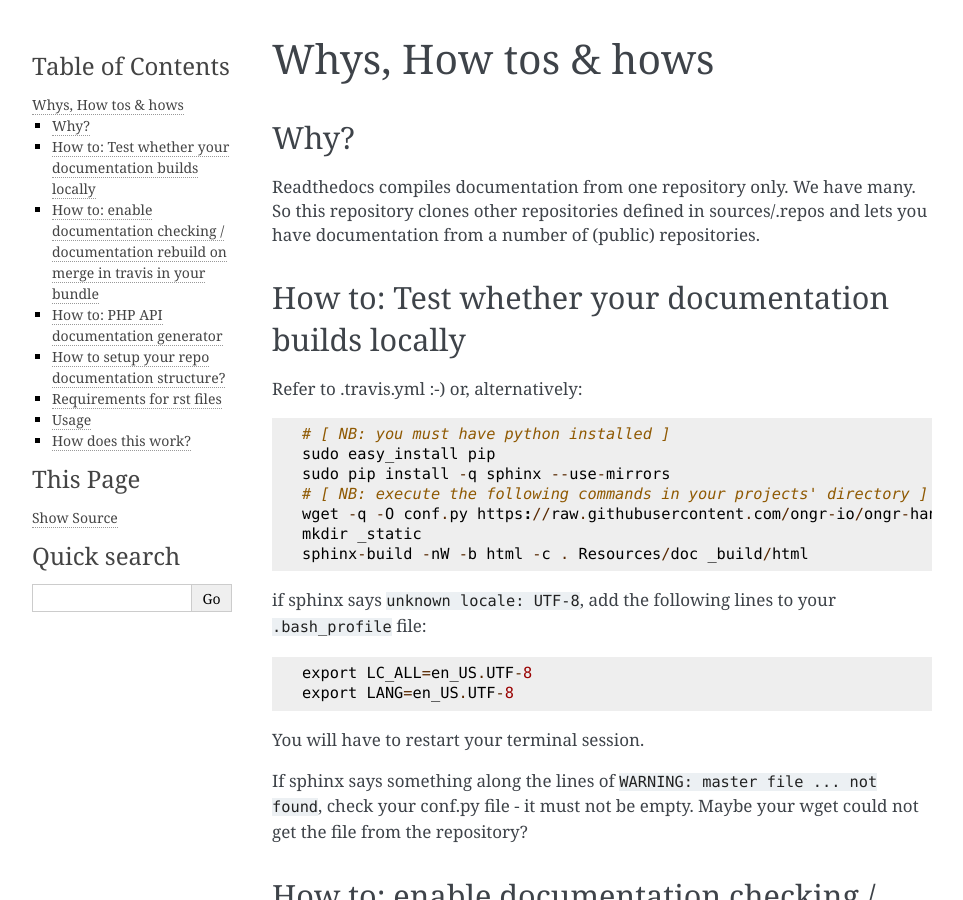
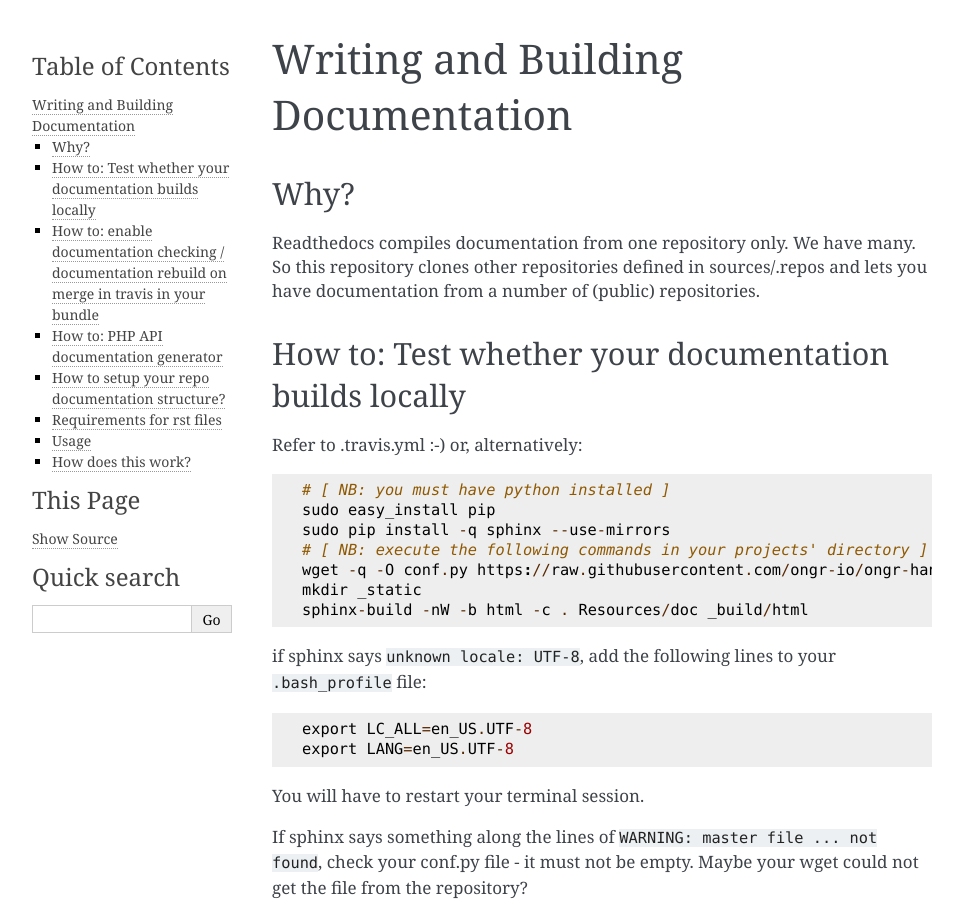
Before and after one commit to ongr-io/docs.ongr.io, a Sphinx documentation site: the page built from source/handbook/contributing/documentation.rst, in a window 1280 px wide and 900 px high. Shown: the whole window, without its empty margins (148-1111 px from the left). Built offline with Sphinx 7.4.7, drawn with Linux system fonts in a browser that asks for light colours; pages that are not in the unit, such as notebooks, are missing from menus; the version number could not be read and is left out.

Commit message:
Moving howto.rst to contributing/

```diff
--- a/source/howto.rst
+++ b/source/handbook/contributing/documentation.rst
@@ -1,5 +1,5 @@
-Whys, How tos & hows
-====================
+Writing and Building Documentation
+==================================
 
 Why?
 ----
```
